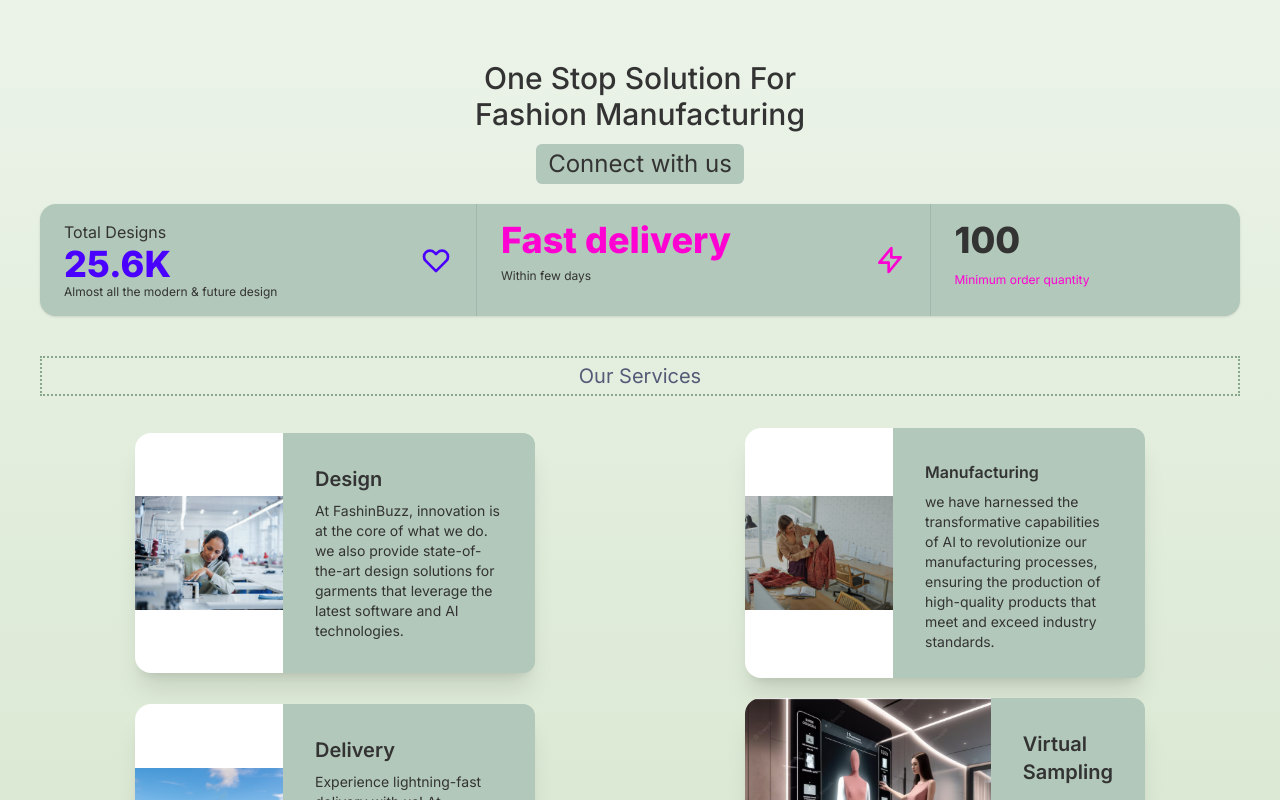
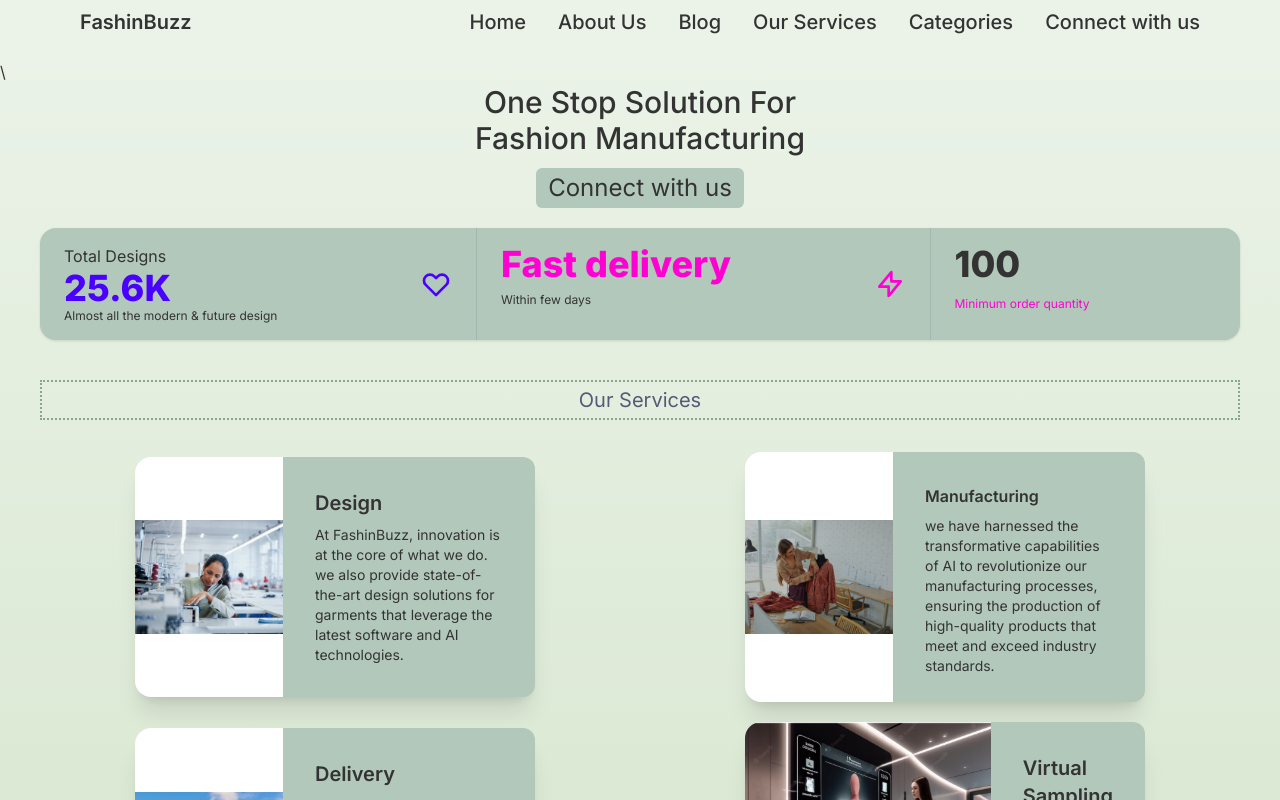
Before and after one commit to AtharvaMistry/fashinbuzz-next, a Next.js app: page / in a window 1280 px wide. Shown: the top 800 px of the page. Built offline with nearby package versions, Linux system fonts and the light colour scheme.

Commit message:
latest change

```diff
--- a/app/abhay0909/page.js
+++ b/app/abhay0909/page.js
@@ -23,7 +23,7 @@
   useEffect(() => {
     const fetchData = async () => {
       try {
-        const res = await fetch("http://localhost:3000/api/blog");
+        const res = await fetch("http://fashinbuzz-next-pdau0lhec-atharvamistrys-projects.vercel.app/api/blog");
         if (!res.ok) {
           throw new Error("Failed to fetch data");
         }
@@ -42,8 +42,8 @@
   const handleBlogDelete = async (blogId) => {
     try {
       console.log(blogId, "blogId");
-      // const res = await fetch(`http://localhost:3000/api/blog/${blogId}`);
-      const res = await fetch(`http://localhost:3000/api/blog?id=${blogId}`, {
+      // const res = await fetch(`http://fashinbuzz-next-pdau0lhec-atharvamistrys-projects.vercel.app/api/blog/${blogId}`);
+      const res = await fetch(`http://fashinbuzz-next-pdau0lhec-atharvamistrys-projects.vercel.app/api/blog?id=${blogId}`, {
         method: "DELETE",
         headers: {
           id: blogId,
@@ -67,7 +67,7 @@
       console.log(blogId, "update blog api");
 
       const res = await fetch(
-        `http://localhost:3000/api/blog/id?id=${blogId}`,
+        `http://fashinbuzz-next-pdau0lhec-atharvamistrys-projects.vercel.app/api/blog/id?id=${blogId}`,
         {
           method: "PUT",
           headers: {
@@ -107,7 +107,7 @@
   const handleAddBlog = async () => {
     try {
       console.log("add blog api");
-      const res = await fetch("http://localhost:3000/api/blog", {
+      const res = await fetch("http://fashinbuzz-next-pdau0lhec-atharvamistrys-projects.vercel.app/api/blog", {
         method: "POST",
         headers: {
           "Content-Type": "application/json",
--- a/app/about/page.js
+++ b/app/about/page.js
@@ -1,3 +1,5 @@
+"use client";
+
 import Contact from "@/Components/Contact"
 import useLayoutState from "@/Components/useLayout";
 import { Drawer } from "antd";
--- a/app/blog/page.js
+++ b/app/blog/page.js
@@ -22,7 +22,7 @@
   useEffect(() => {
     const fetchData = async () => {
       try {
-        const res = await fetch("http://localhost:3000/api/blog");
+        const res = await fetch("http://fashinbuzz-next-pdau0lhec-atharvamistrys-projects.vercel.app/api/blog");
         if (!res.ok) {
           throw new Error("Failed to fetch data");
         }
@@ -217,7 +217,7 @@
       <div className="grid gap-5 px-5 sm:px-10">
         {data?.topics?.map((ele) => (
           <>
-            <div key={ele._id} className="grid gap-5">
+            <div key={ele._id} className="grid gap-5 p-4">
               <p className="text-2xl font-semibold ">{ele.title}</p>
               <p className="text-[#333333] ">{ele.description}</p>
             </div>
--- a/app/categories/page.js
+++ b/app/categories/page.js
@@ -1,3 +1,5 @@
+"use client"
+
 import Contact from "@/Components/Contact"
 import useLayoutState from "@/Components/useLayout";
 import { Drawer } from "antd";
--- a/app/connect/page.js
+++ b/app/connect/page.js
@@ -1,4 +1,5 @@
 "use client";
+import useLayoutState from "@/Components/useLayout";
 import { Drawer } from "antd";
 import Image from "next/image";
 import Link from "next/link";
@@ -27,7 +28,7 @@
   const handleFormData = async () => {
     try {
       console.log("add blog api");
-      const res = await fetch("http://localhost:3000/api/form", {
+      const res = await fetch("http://fashinbuzz-next-pdau0lhec-atharvamistrys-projects.vercel.app/api/form", {
         method: "POST",
         headers: {
           "Content-Type": "application/json",
--- a/app/our-service/page.js
+++ b/app/our-service/page.js
@@ -1,3 +1,5 @@
+"use client"
+
 import Contact from "@/Components/Contact"
 import useLayoutState from "@/Components/useLayout";
 import { Drawer } from "antd";
--- a/app/page.js
+++ b/app/page.js
@@ -1,11 +1,192 @@
-
+"use client";
 import Contact from '@/Components/Contact'
+import useLayoutState from '@/Components/useLayout';
+import { Drawer } from 'antd';
 import Image from 'next/image'
 import Link from 'next/link'
 
 export default function Home() {
+  const {
+    open,
+    selectedLink,
+    placement,
+    scrollValue,
+    showDrawer,
+    onClose,
+    onChange,
+  } = useLayoutState();
   return (
     <>
+      {/* header */}\
+      <div
+        className={`${scrollValue >= 1 ? "bg-[#B2C8BA]" : ""
+          } text-[#333333] container  min-w-full fixed top-0 right-0 left-0 z-50`}
+      >
+        <div className="grid grid-cols-2 px-2 py-2  md:grid-cols-8 md:px-10 xl:px-20">
+          <div className="flex justify-start items-center sm:grid md:col-span-2">
+            <Link href="/">
+              <span className="self-center text-[#333333] text-xl font-semibold whitespace-nowrap dark:text-white">
+                FashinBuzz
+              </span>
+            </Link>
+          </div>
+          <div className="flex justify-end items-center sm:grid md:col-span-6">
+            <div className="flex  justify-end items-center md:hidden">
+              <p className="p-1 " onClick={showDrawer}>
+                <Image
+                  src="/Images/icons8-menu-30.png"
+                  width={20}
+                  height={20}
+                  alt="menu-icon"
+                />
+              </p>
+              <Drawer
+                title="FashinBuzz"
+                placement={placement}
+                closable={false}
+                onClose={onClose}
+                open={open}
+                key={placement}
+                className="relative"
+              >
+                <Link href="/" onClick={() => setOpen(false)}>
+                  <div className="flex shrink-0 justify-start  text-base items-center mb-3 text-[#333333] hover:text-[#333333] hover:duration-500 lg:text-xl xl:text-xl 2xl:text-2xl">
+                    <p className="font-medium  ">Home</p>
+                  </div>
+                </Link>
+                <Link href="/about" onClick={() => setOpen(false)}>
+                  <div className="flex shrink-0 justify-start  text-base items-center mb-3 text-[#333333] hover:text-[#333333] hover:duration-500 lg:text-xl xl:text-xl 2xl:text-2xl">
+                    <p className="font-medium  ">About Us</p>
+                  </div>
+                </Link>
+                <Link href="/blog" onClick={() => setOpen(false)}>
+                  <div className="flex shrink-0 justify-start  text-base items-center mb-3 text-[#333333] hover:text-[#333333] hover:duration-500 lg:text-xl xl:text-xl 2xl:text-2xl">
+                    <p className="font-medium  ">Blog</p>
+                  </div>
+                </Link>
+                <Link href="/our-service" onClick={() => setOpen(false)}>
+                  <div className="flex shrink-0 justify-start  text-base items-center mb-3 text-[#333333] hover:text-[#333333] hover:duration-500 lg:text-xl xl:text-xl 2xl:text-2xl">
+                    <p className="font-medium  ">Our Services</p>
+                  </div>
+                </Link>
+
+                <Link href="/categories" onClick={() => setOpen(false)}>
+                  <div className="flex shrink-0 justify-start  text-base items-center mb-3 text-[#333333] hover:text-[#333333] hover:duration-500 lg:text-xl xl:text-xl 2xl:text-2xl">
+                    <p className="font-medium  ">Categories</p>
+                  </div>
+                </Link>
+                <Link href="/connect" onClick={() => setOpen(false)}>
+                  <div className="flex shrink-0 justify-start  text-base items-center mb-3 text-[#333333] hover:text-[#333333] hover:duration-500 lg:text-xl xl:text-xl 2xl:text-2xl">
+                    <p className="font-medium  ">Connect</p>
+                  </div>
+                </Link>
+                <Link href="/admin" onClick={() => setOpen(false)}>
+                  <div className="flex shrink-0 justify-start  text-base items-center mb-3 text-[#333333] hover:text-[#333333] hover:duration-500 lg:text-xl xl:text-xl 2xl:text-2xl">
+                    <p className="font-medium  ">Admin</p>
+                  </div>
+                </Link>
+                <button
+                  onClick={() => setOpen(false)}
+                  className="border border-black rounded-md px-3 py-1 absolute bottom-5 right-5"
+                >
+                  close
+                </button>
+              </Drawer>
+            </div>
+
+            <div className="hidden  md:flex gap-8 justify-between items-center xl:text-2xl">
+              <Link
+                href="/"
+                className={`${selectedLink === "home" ? "underline" : ""}`}
+                onClick={() => {
+                  setSelectedLink("home");
+                  setOpen(false);
+                }}
+              >
+                <div className="flex shrink-0 justify-start  text-sm items-center text-[#333333] hover:text-[#333333] hover:duration-500 lg:text-xl xl:text-xl 2xl:text-2xl">
+                  <p className="font-medium  ">Home</p>
+                </div>
+              </Link>
+              <Link
+                href="/about"
+                className={`${selectedLink === "about" ? "underline" : ""}`}
+                onClick={() => {
+                  setSelectedLink("about");
+                  setOpen(false);
+                }}
+              >
+                <div className="flex shrink-0 justify-start  text-sm items-center text-[#333333] hover:text-[#333333] hover:duration-500 lg:text-xl xl:text-xl 2xl:text-2xl">
+                  <p className="font-medium  ">About Us</p>
+                </div>
+              </Link>
+              <Link
+                href="/blog"
+                className={`${selectedLink === "blog" ? "underline" : ""}`}
+                onClick={() => {
+                  setSelectedLink("blog");
+                  setOpen(false);
+                }}
+              >
+                <div className="flex shrink-0 justify-start  text-sm items-center text-[#333333] hover:text-[#333333] hover:duration-500 lg:text-xl xl:text-xl 2xl:text-2xl">
+                  <p className="font-medium  ">Blog</p>
+                </div>
+              </Link>
+              <Link
+                href="/our-service"
+                className={`${selectedLink === "service" ? "underline" : ""}`}
+                onClick={() => {
+                  setSelectedLink("service");
+                  setOpen(false);
+                }}
+              >
+                <div className="flex shrink-0 justify-start  text-sm items-center text-[#333333] hover:text-[#333333] hover:duration-500 lg:text-xl xl:text-xl 2xl:text-2xl">
+                  <p className="font-medium  ">Our Services</p>
+                </div>
+              </Link>
+
+              <Link
+                href="/categories"
+                className={`${selectedLink === "categ" ? "underline" : ""}`}
+                onClick={() => {
+                  setSelectedLink("categ");
+                  setOpen(false);
+                }}
+              >
+                <div className="flex shrink-0 justify-start  text-sm items-center text-[#333333] hover:text-[#333333] hover:duration-500 lg:text-xl xl:text-xl 2xl:text-2xl">
+                  <p className="font-medium  ">Categories</p>
+                </div>
+              </Link>
+              <Link
+                href="/connect"
+                className={`${selectedLink === "connect" ? "underline" : ""}`}
+                onClick={() => {
+                  setSelectedLink("connect");
+                  setOpen(false);
+                }}
+              >
+                <div className="flex shrink-0 justify-start  text-sm items-center text-[#333333] hover:text-[#333333] hover:duration-500 lg:text-xl xl:text-xl 2xl:text-2xl">
+                  <p className="font-medium  ">Connect with us</p>
+                </div>
+              </Link>
+              {/* <Link
+              href="/admin"
+              className={`${selectedLink === "admin" ? "underline" : ""}`}
+              onClick={() => {
+                setSelectedLink("admin");
+                setOpen(false);
+              }}
+            >
+              <div className="flex shrink-0 justify-start  text-sm items-center text-[#333333] hover:text-[#333333] hover:duration-500 lg:text-xl xl:text-xl 2xl:text-2xl">
+                <p className="font-medium  ">Admin</p>
+              </div>
+            </Link> */}
+            </div>
+          </div>
+        </div>
+        {/* progress bar */}
+        {/* <div className='fixed top-[47px] left-0  h-[0.5px] bg-red-300'></div> */}
+      </div>
+      {/* header */}
       <div className="grid">
         <div className="grid text-center place-items-center">
           <p className='text-xl mb-3 text-[#333333] md:text-3xl font-medium'>One Stop Solution For <br />Fashion Manufacturing</p>
```
